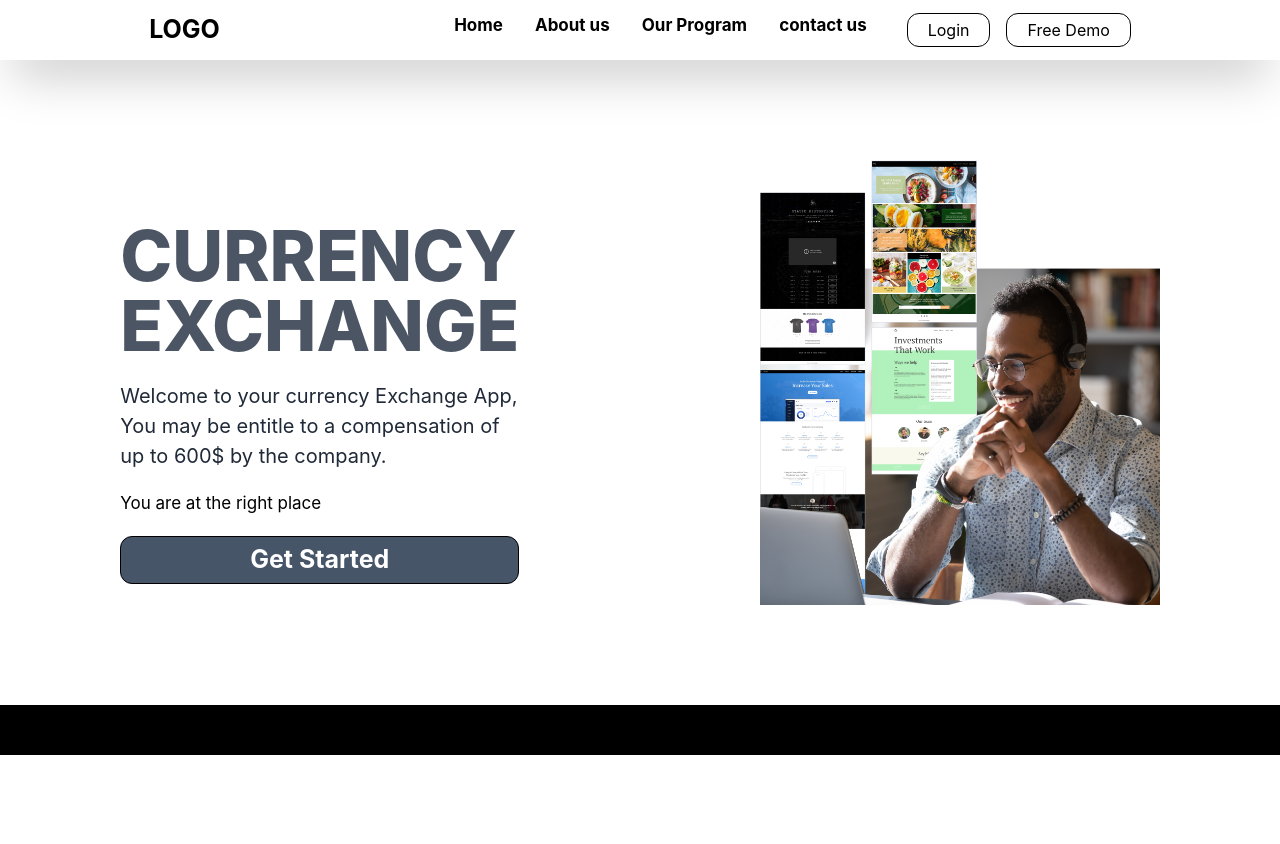
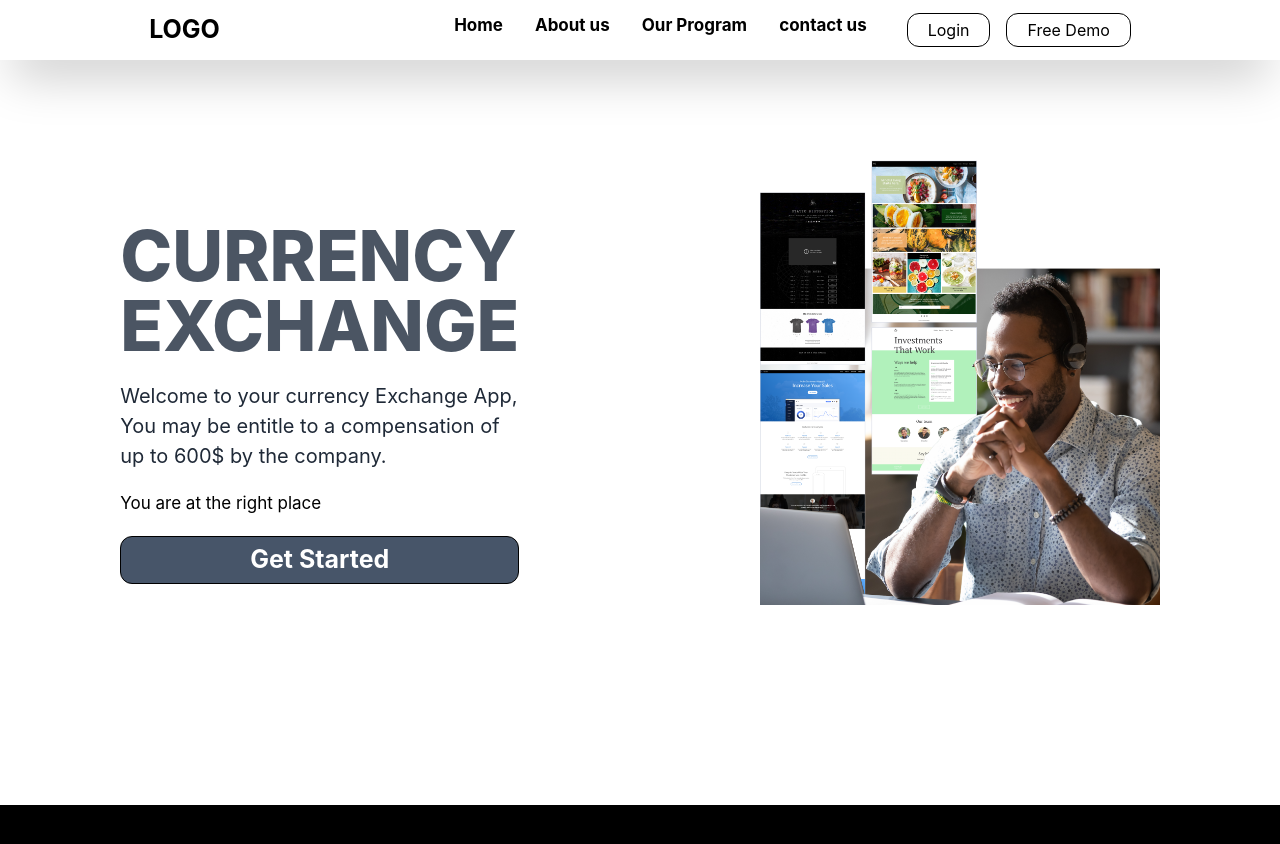
Before and after one commit to tsopsericado/currency_converter_app, a React (Create React App) app: page / in a window 1280 px wide. Shown: the top 844 px of the page. Before the commit the page ends 800 px from the top, so only its background shows below. Built offline with nearby package versions, Linux system fonts and the light colour scheme; a web font is replaced by a local one.

Commit message:
some changes made in the landing page footer

```diff
--- a/src/Landing/Landing.jsx
+++ b/src/Landing/Landing.jsx
@@ -34,8 +34,7 @@ export default function Landing() {
           <img src={Hero} alt="landing_page_image" className="w-[400px]" />
         </div>
       </div>
-      <div className="bg-black w-full h-[50px] mt-[100px]">
-
+      <div className="bg-black w-full h-[50px] mt-[200px]">
       </div>
     </div>
   );
```
